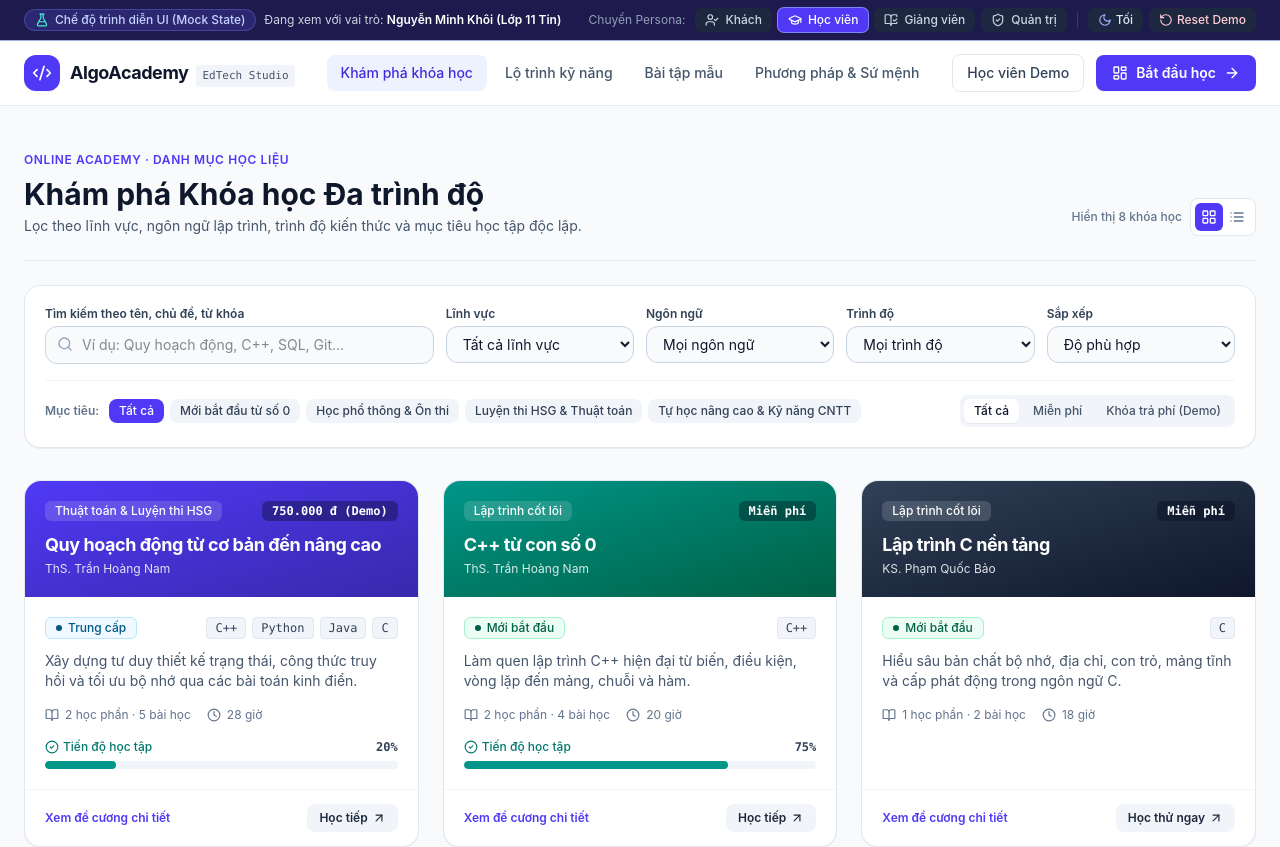
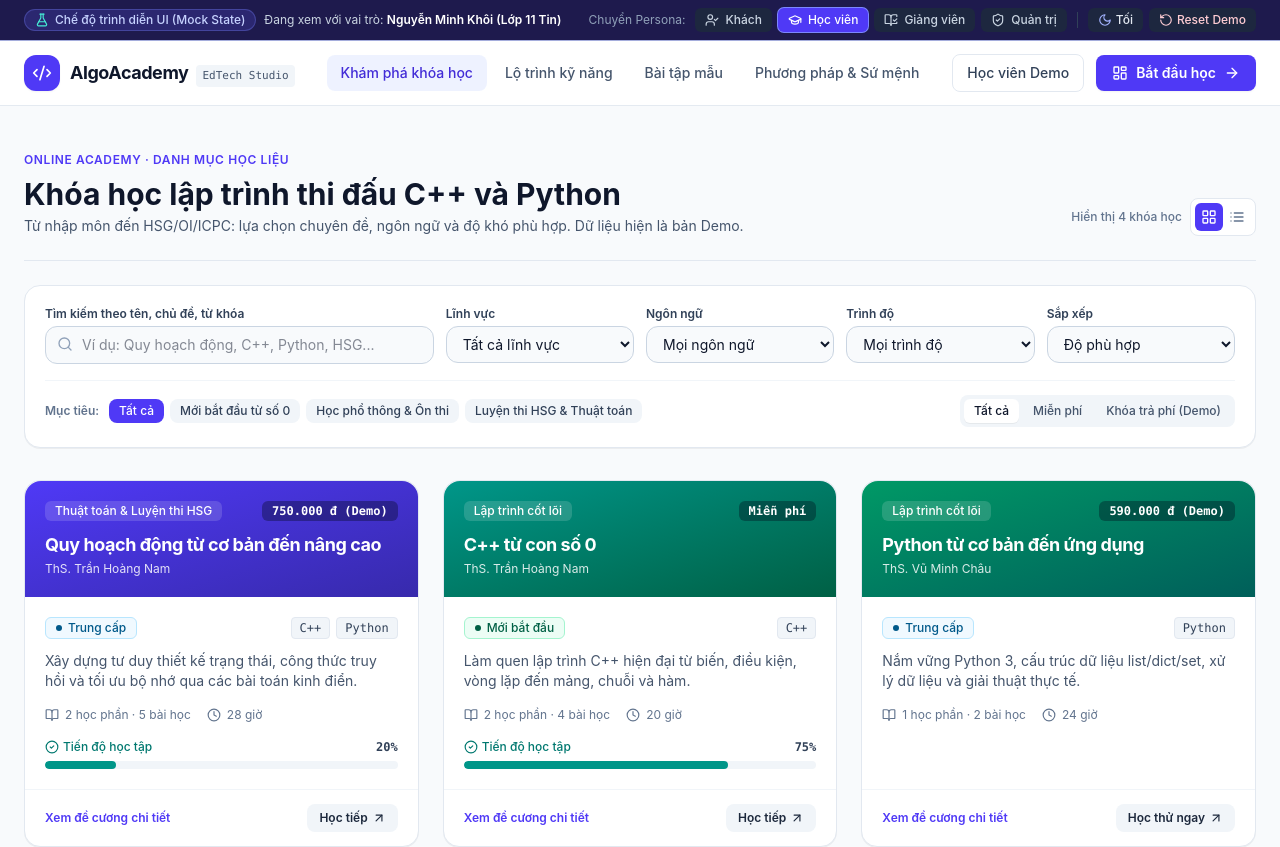
Before and after one commit to tbao4151/web_lap_trinh, a Next.js app: page /khoa-hoc in a window 1280 px wide. Shown: the top 847 px of the page. Built offline with nearby package versions, Linux system fonts and the light colour scheme.

Commit message:
feat: curate C++/Python competitive course discovery in src/app/khoa-hoc/page.tsx

```diff
--- a/src/app/khoa-hoc/page.tsx
+++ b/src/app/khoa-hoc/page.tsx
@@ -26,6 +26,7 @@ import { DifficultyBadge, LanguageBadges } from '@/components/ui/Badges';
 import { EmptyState } from '@/components/ui/EmptyState';
 import { useAppState } from '@/providers/AppStateProvider';
 import { courseService } from '@/services';
+import { selectCompetitiveCourses } from '@/utils/competitiveCourses';
 import type { Difficulty, LearningGoal, ProgrammingLanguage } from '@/types';
 
 export default function CourseCatalogPage() {
@@ -42,7 +43,7 @@ export default function CourseCatalogPage() {
 
   const courses = useMemo(
     () =>
-      courseService.list(state, {
+      selectCompetitiveCourses(courseService.list(state, {
         query,
         domainId,
         language,
@@ -50,7 +51,7 @@ export default function CourseCatalogPage() {
         goal,
         priceFilter,
         sortBy,
-      }),
+      })),
     [state, query, domainId, language, level, goal, priceFilter, sortBy]
   );
 
@@ -83,10 +84,10 @@ export default function CourseCatalogPage() {
               Online Academy · Danh mục học liệu
             </span>
             <h1 className="mt-1 text-2xl font-bold text-slate-900 sm:text-3xl dark:text-white">
-              Khám phá Khóa học Đa trình độ
+              Khóa học lập trình thi đấu C++ và Python
             </h1>
             <p className="mt-1 text-sm text-slate-600 dark:text-slate-300">
-              Lọc theo lĩnh vực, ngôn ngữ lập trình, trình độ kiến thức và mục tiêu học tập độc lập.
+              Từ nhập môn đến HSG/OI/ICPC: lựa chọn chuyên đề, ngôn ngữ và độ khó phù hợp. Dữ liệu hiện là bản Demo.
             </p>
           </div>
 
@@ -149,7 +150,7 @@ export default function CourseCatalogPage() {
                   type="search"
                   value={query}
                   onChange={(e) => setQuery(e.target.value)}
-                  placeholder="Ví dụ: Quy hoạch động, C++, SQL, Git..."
+                  placeholder="Ví dụ: Quy hoạch động, C++, Python, HSG..."
                   className="w-full rounded-xl border border-slate-300 bg-slate-50 py-2 pr-3 pl-9 text-sm text-slate-900 focus:bg-white dark:border-slate-700 dark:bg-slate-800 dark:text-white"
                 />
               </div>
@@ -166,7 +167,7 @@ export default function CourseCatalogPage() {
                 className="mt-1 w-full rounded-xl border border-slate-300 bg-slate-50 px-3 py-2 text-sm text-slate-900 dark:border-slate-700 dark:bg-slate-800 dark:text-white"
               >
                 <option value="all">Tất cả lĩnh vực</option>
-                {DOMAINS.map((d) => (
+                {DOMAINS.filter((d) => d.requiresCodeEditor).map((d) => (
                   <option key={d.id} value={d.id}>
                     {d.name}
                   </option>
@@ -185,7 +186,7 @@ export default function CourseCatalogPage() {
                 className="mt-1 w-full rounded-xl border border-slate-300 bg-slate-50 px-3 py-2 text-sm text-slate-900 dark:border-slate-700 dark:bg-slate-800 dark:text-white"
               >
                 <option value="all">Mọi ngôn ngữ</option>
-                {(['c', 'cpp', 'python', 'java'] as ProgrammingLanguage[]).map((lang) => (
+                {(['cpp', 'python'] as ProgrammingLanguage[]).map((lang) => (
                   <option key={lang} value={lang}>
                     {LANGUAGE_META[lang].shortLabel}
                   </option>
@@ -246,7 +247,7 @@ export default function CourseCatalogPage() {
               >
                 Tất cả
               </button>
-              {(Object.keys(GOAL_META) as LearningGoal[]).map((g) => (
+              {(Object.keys(GOAL_META) as LearningGoal[]).filter((g) => g !== 'career-cs').map((g) => (
                 <button
                   key={g}
                   type="button"
```
